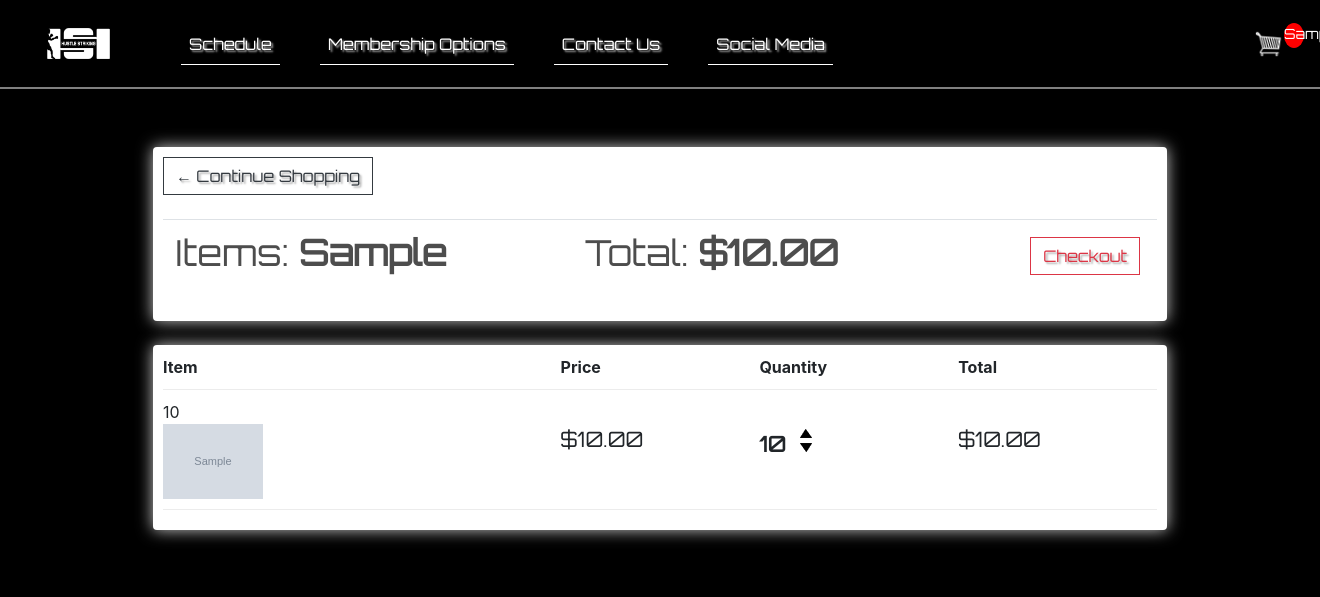
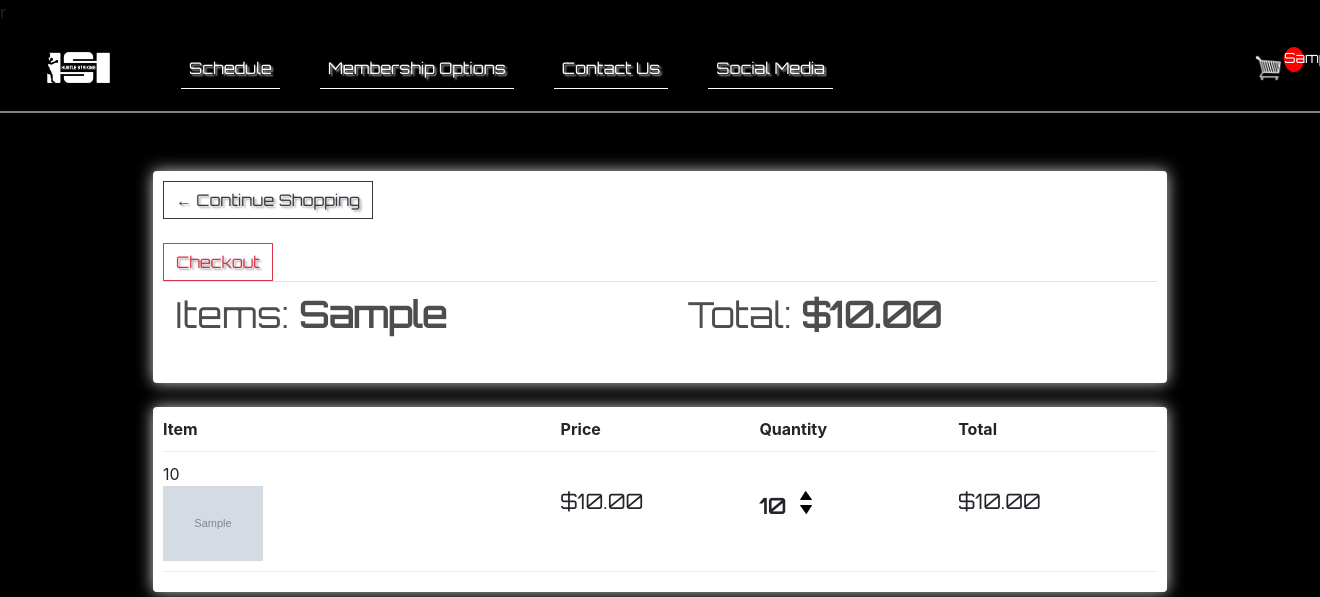
Before and after one commit to shayanvalaie/hustle_striking, a Django app: template hustle_striking_app/templates/store/cart.html in a window 1320 px wide; the page is wider, and only the part inside the window is pictured. Shown: the top 597 px of that part. Run offline with Django 3.2, Linux system fonts and the light colour scheme; the template is opened without the code that fills it: most values are stand-ins (such as "Sample title", 1, 10 or a date in 2020); grey boxes marked "Sample" are stand-in pictures; lists and menus that the app fills with data are empty; some libraries are stand-ins or nearby versions; some web fonts are replaced.

Commit message:
pic change

```diff
--- a/hustle_striking_app/templates/store/cart.html
+++ b/hustle_striking_app/templates/store/cart.html
@@ -1,4 +1,4 @@
-{% extends 'store/main.html' %}
+r{% extends 'store/main.html' %}
 {% load static %}
 {% block content %}
 <div class="p-5 row">
@@ -17,10 +17,10 @@
 					<th>
 						<h5>Total:<strong> ${{order.get_cart_total|floatformat:2}}</strong></h5>
 					</th>
-					<th>
-						<a style="float:right; margin:5px;" class="btn btn-outline-danger"
+					<tr>
+						<a class="btn btn-outline-danger"
 							href="{% url 'checkout' %}">Checkout</a>
-					</th>
+					</tr>
 				</tr>
 			</table>
 
```
Also changed, not shown: db.sqlite3, static/images/1_Private_Lesson.png (deleted).
